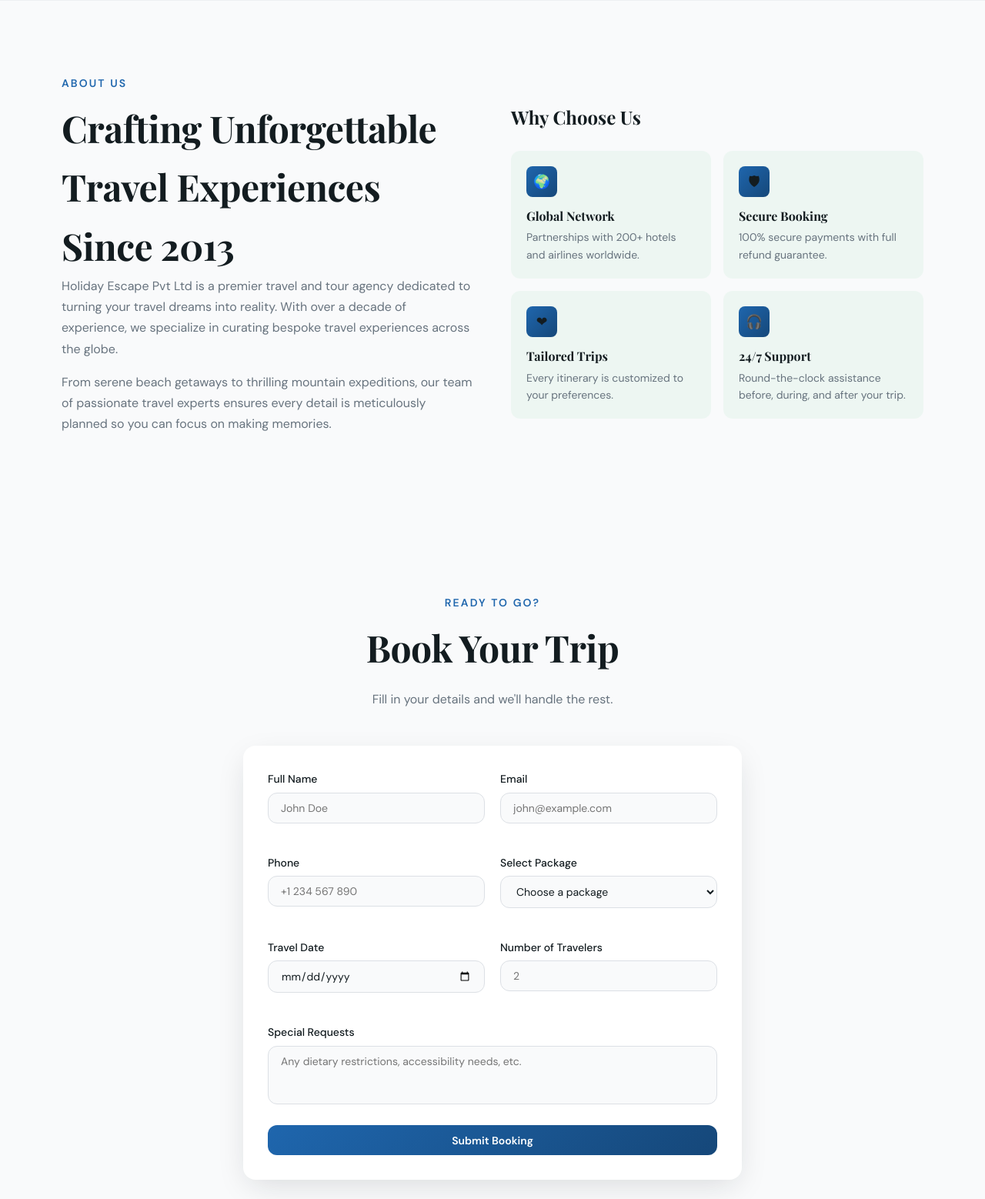
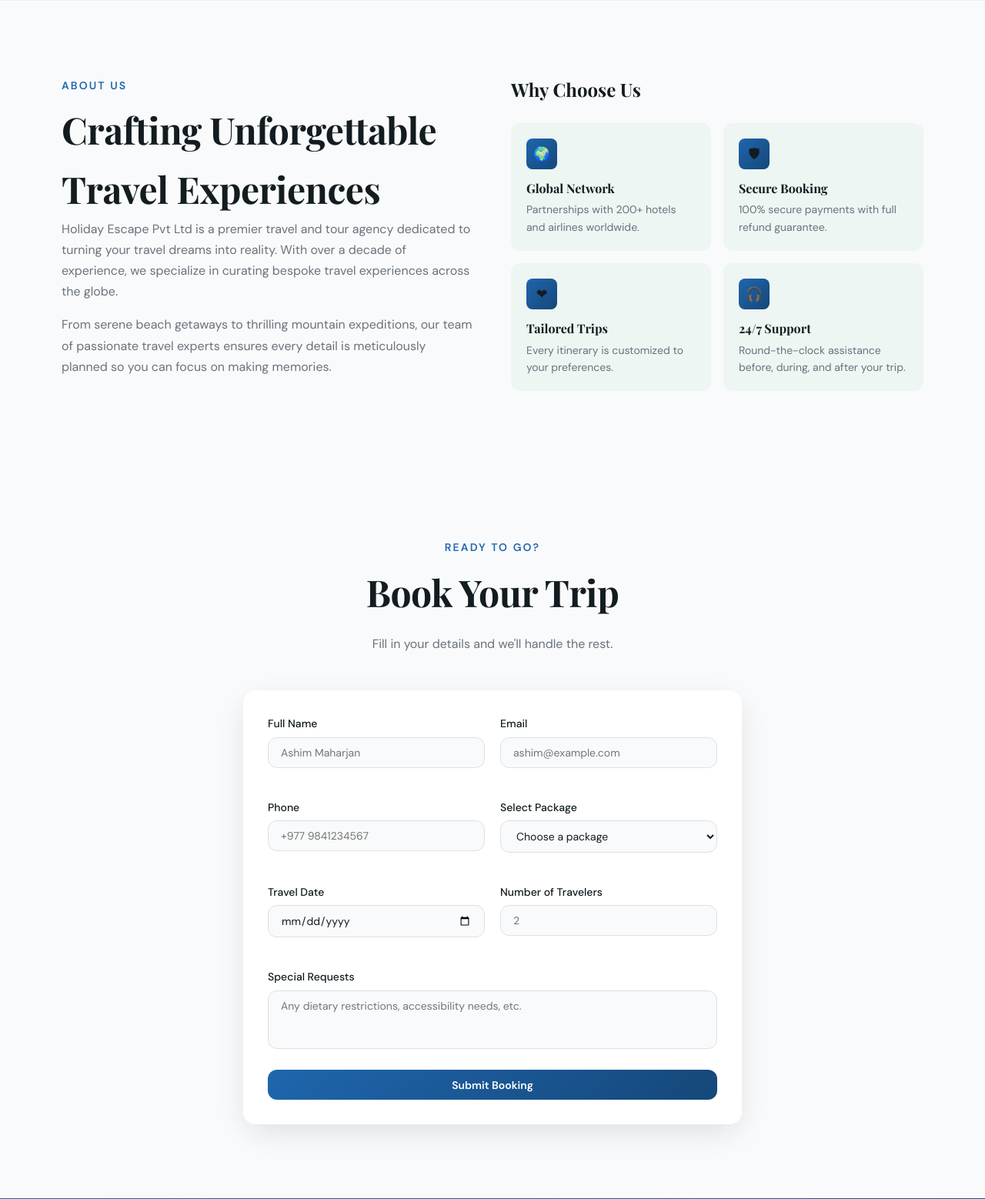
Before and after one commit to maheshprojects33/HolidayEscape, a Django app: template templates/index.html in a window 1280 px wide. Shown: the part 2395-3953 px from the top of the page at 77% size. Run offline with Django 4.2, Linux system fonts and the light colour scheme; the template is opened without the code that fills it, so the values that code supplies are empty.

Commit message:
edit info

```diff
--- a/holidayescape/settings.py
+++ b/holidayescape/settings.py
@@ -26,7 +26,7 @@ SECRET_KEY = 'django-insecure-_#iz^^er$4$&le6(cue%93uim*-@1xuc3p7lv&)d)ptbo)a*y#
 # SECURITY WARNING: don't run with debug turned on in production!
 DEBUG = True
 
-ALLOWED_HOSTS = []
+ALLOWED_HOSTS = ['localhost', '127.0.0.1', 'https://holidayescape.pythonanywhere.com/']
 
 
 # Application definition
--- a/templates/index.html
+++ b/templates/index.html
@@ -234,7 +234,7 @@
       <div class="about-grid">
         <div class="about-text">
           <p class="section-label text-blue">About Us</p>
-          <h2 class="section-title">Crafting Unforgettable Travel Experiences Since 2013</h2>
+          <h2 class="section-title">Crafting Unforgettable Travel Experiences</h2>
           <p class="about-desc">Holiday Escape Pvt Ltd is a premier travel and tour agency dedicated to turning your travel dreams into reality. With over a decade of experience, we specialize in curating bespoke travel experiences across the globe.</p>
           <p class="about-desc">From serene beach getaways to thrilling mountain expeditions, our team of passionate travel experts ensures every detail is meticulously planned so you can focus on making memories.</p>
         </div>
@@ -280,17 +280,17 @@
           <div class="form-grid">
             <div class="form-group">
               <label>Full Name</label>
-              <input type="text" name="name" placeholder="John Doe" />
+              <input type="text" name="name" placeholder="Ashim Maharjan" />
               <p class="form-error" id="bookErr-name"></p>
             </div>
             <div class="form-group">
               <label>Email</label>
-              <input type="email" name="email" placeholder="john@example.com" />
+              <input type="email" name="email" placeholder="ashim@example.com" />
               <p class="form-error" id="bookErr-email"></p>
             </div>
             <div class="form-group">
               <label>Phone</label>
-              <input type="tel" name="phone" placeholder="+1 234 567 890" />
+              <input type="tel" name="phone" placeholder="+977 9841234567" />
               <p class="form-error" id="bookErr-phone"></p>
             </div>
             <div class="form-group">
@@ -357,7 +357,7 @@
           </div>
           <div class="form-group">
             <label>Phone (optional)</label>
-            <input type="tel" name="phone" placeholder="+1 234 567 890" />
+            <input type="tel" name="phone" placeholder="+977 9841234567" />
           </div>
           <div class="form-group">
             <label>Interested Package (optional)</label>
@@ -391,7 +391,7 @@
               <span class="logo-sub">Pvt Ltd</span>
             </div>
           </div>
-          <p class="footer-desc">Your trusted partner in creating unforgettable travel experiences across the globe since 2013.</p>
+          <p class="footer-desc">Your trusted partner in creating unforgettable travel experiences across the globe.</p>
         </div>
         <div>
           <h4 class="footer-heading">Quick Links</h4>
@@ -406,9 +406,9 @@
         <div>
           <h4 class="footer-heading">Contact Us</h4>
           <ul class="footer-contact">
-            <li>📍 123 Travel Street, Suite 400<br/>New York, NY 10001</li>
-            <li>📞 +1 (555) 123-4567</li>
-            <li>✉ hello@holidayescape.com</li>
+            <li>📍 Manbhawan, AVM Road<br/>Lalitpur, Nepal</li>
+            <li>📞 +977 1 555 1234</li>
+            <li>✉ enquiry@holidayescape.com</li>
           </ul>
         </div>
         <div>
```
